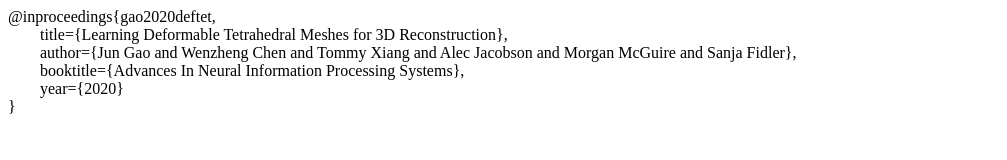
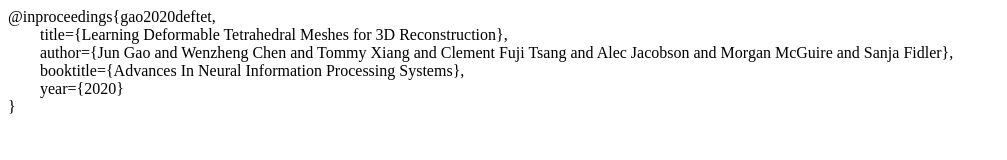
Before and after one commit to nv-tlabs/DefTet, a plain HTML site: page docs/bib.html in a window 1280 px wide. Shown: the whole page, without its empty margins (0-1007 px from the left). Drawn offline with Linux system fonts and the light colour scheme.

Commit message:
update bib

```diff
--- a/docs/bib.html
+++ b/docs/bib.html
@@ -8,7 +8,7 @@
 	<br>
 	&emsp;&emsp;title={Learning Deformable Tetrahedral Meshes for 3D Reconstruction},
 	<br>
-	&emsp;&emsp;author={Jun Gao and Wenzheng Chen and Tommy Xiang and Alec Jacobson and Morgan McGuire and Sanja Fidler},
+	&emsp;&emsp;author={Jun Gao and Wenzheng Chen and Tommy Xiang and Clement Fuji Tsang and Alec Jacobson and Morgan McGuire and Sanja Fidler},
 	<br>
 	&emsp;&emsp;booktitle={Advances In Neural Information Processing Systems},
 	<br>
```
